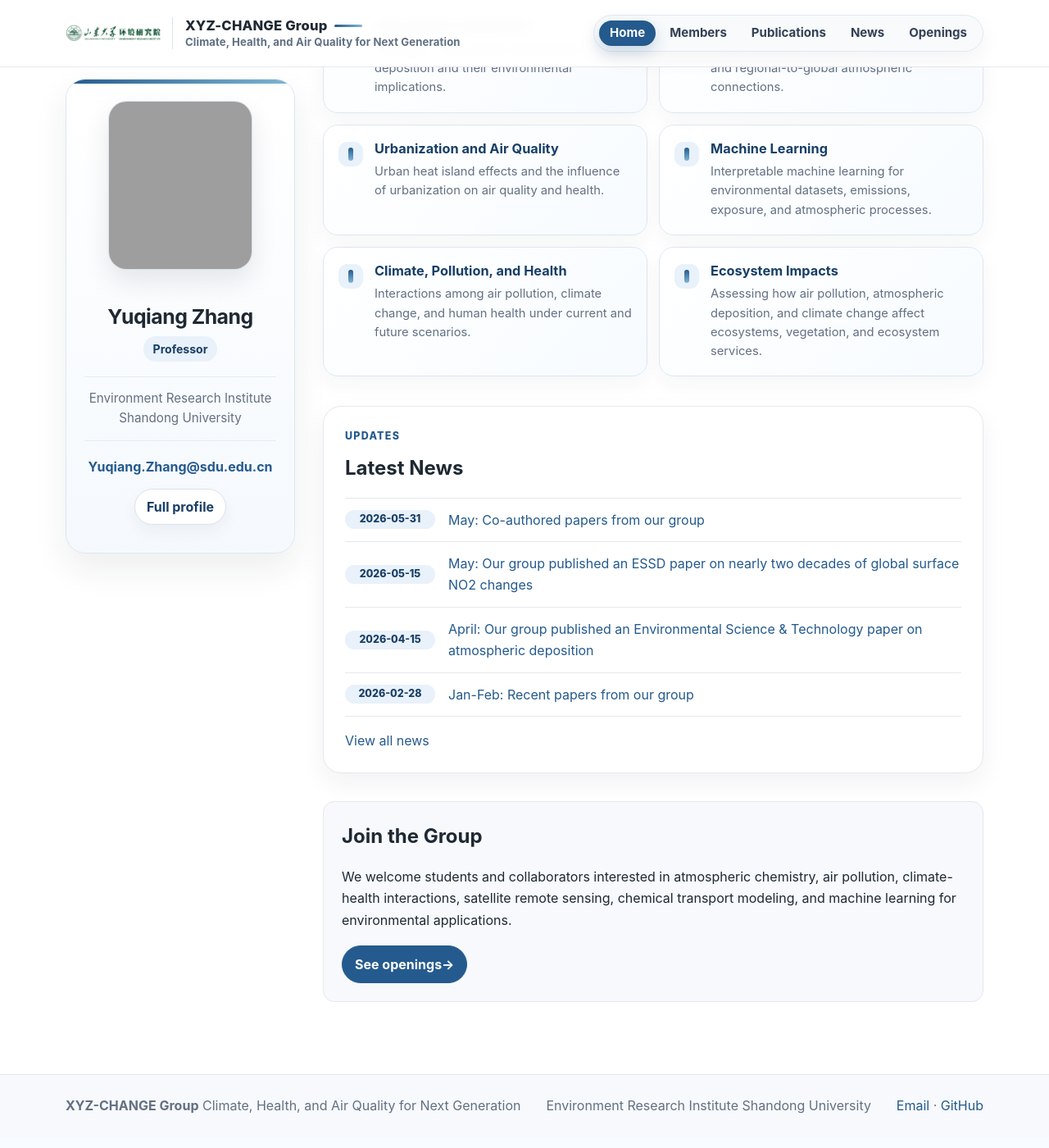
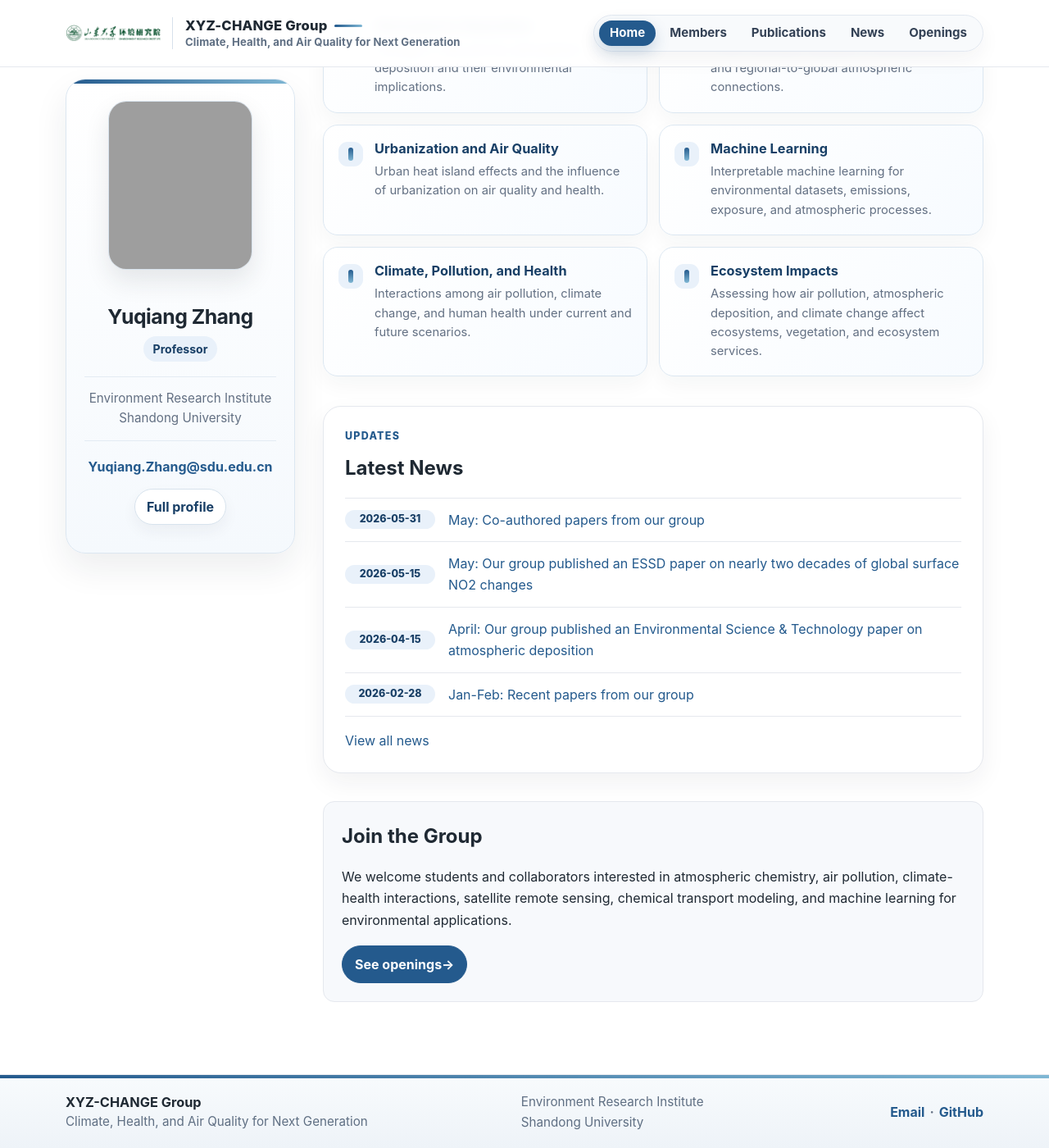
Before and after one commit to MuJSh/xyz_CHANGE, a Jekyll site: the page built from index.md, in a window 1280 px wide and 1400 px high, scrolled down 1534 px. Shown: the whole window at 82% size. Built offline with Jekyll 4.4.1, drawn with Linux system fonts in a browser that asks for light colours.

Commit message:
Style redesigned footer

```diff
--- a/assets/css/research-areas.css
+++ b/assets/css/research-areas.css
@@ -219,6 +219,68 @@
   text-decoration: none;
 }
 
+.site-footer {
+  position: relative;
+  overflow: hidden;
+  background: linear-gradient(180deg, #f8fbfd 0%, #eef3f8 100%);
+}
+
+.site-footer::before {
+  content: "";
+  position: absolute;
+  left: 0;
+  top: 0;
+  width: 100%;
+  height: 4px;
+  background: linear-gradient(90deg, #245a8d 0%, #7fb7d4 100%);
+}
+
+.footer-grid {
+  display: grid;
+  grid-template-columns: 1.25fr 1fr auto;
+  align-items: center;
+  gap: 28px;
+  padding: 22px 0 20px;
+}
+
+.footer-brand,
+.footer-affiliation {
+  display: flex;
+  flex-direction: column;
+  gap: 2px;
+}
+
+.footer-brand strong {
+  color: #1f2933;
+  font-size: 1.02rem;
+  line-height: 1.25;
+}
+
+.footer-brand span,
+.footer-affiliation span {
+  color: #5f6f83;
+  font-size: 0.95rem;
+  line-height: 1.45;
+}
+
+.footer-links {
+  display: flex;
+  align-items: center;
+  justify-content: flex-end;
+  gap: 6px;
+  font-weight: 700;
+  white-space: nowrap;
+}
+
+.footer-links a {
+  color: var(--accent);
+}
+
+.footer-links a:hover {
+  color: var(--accent-dark);
+  text-decoration: none;
+}
+
 @media (max-width: 780px) {
   .research-card-grid {
     grid-template-columns: 1fr;
@@ -238,6 +300,17 @@
     justify-content: flex-start;
     width: auto;
   }
+
+  .footer-grid {
+    grid-template-columns: 1fr;
+    gap: 12px;
+    align-items: flex-start;
+    padding: 24px 0 22px;
+  }
+
+  .footer-links {
+    justify-content: flex-start;
+  }
 }
 
-/* rebuild 13 */
+/* footer redesign */
```
